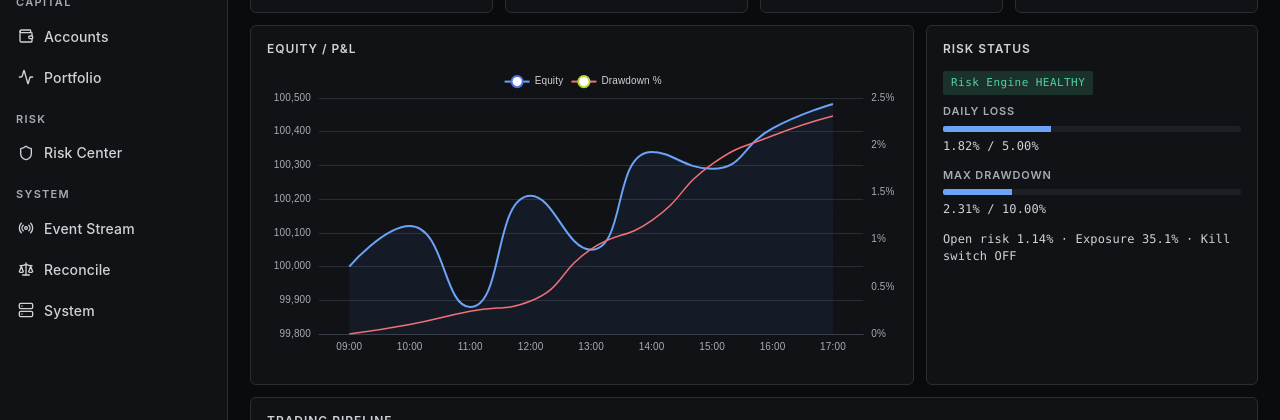
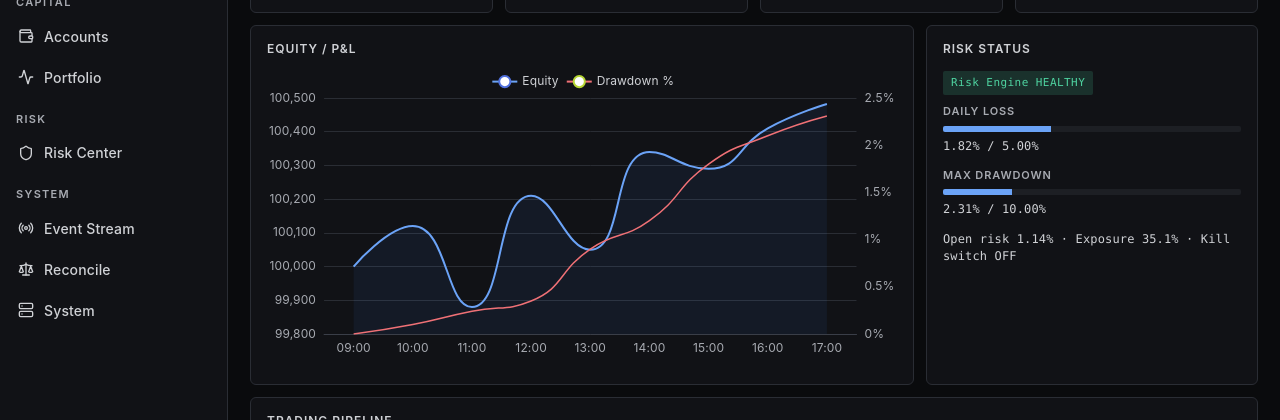
Before and after one commit to apostleoffinance/event-driven-trading-rs, a Next.js app in the folder frontend/: page / in a window 1280 px wide. Shown: the part 319-739 px from the top of the page. Built offline with nearby package versions, Linux system fonts and the light colour scheme; no server answers.

Commit message:
fix(frontend): align chart font stack with fallback

```diff
--- a/frontend/src/components/charts/EquityChart.tsx
+++ b/frontend/src/components/charts/EquityChart.tsx
@@ -30,7 +30,7 @@ export function EquityChart({ series }: { series: EquityPoint[] }) {
     return {
       backgroundColor: "transparent",
       textStyle: {
-        fontFamily: "var(--font-ibm-plex-sans), IBM Plex Sans, sans-serif",
+        fontFamily: '"IBM Plex Sans", -apple-system, "Segoe UI", sans-serif',
         fontSize: 12,
       },
       grid: { left: 52, right: 20, top: 28, bottom: 36 },
```
